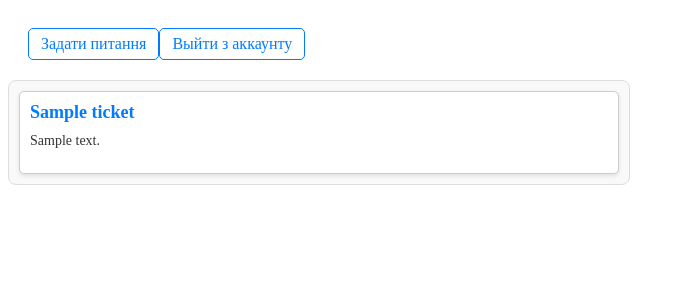
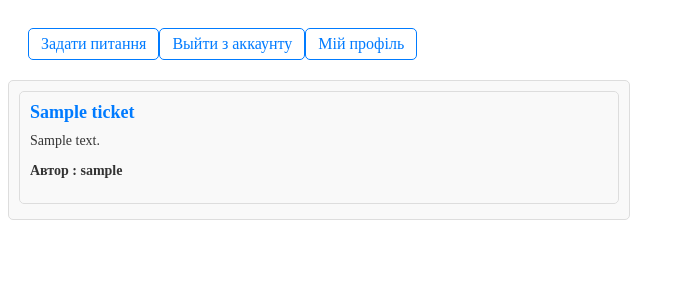
Before and after one commit to LeshaVasucov/forum, a Django app: page / in a window 1280 px wide. Shown: the top 300 px of the page, without its empty margins (0-685 px from the left). Run offline with Django 5.2, Linux system fonts and the light colour scheme; a user stored in the database is signed in; tables that the repository leaves empty hold one stand-in row (values such as "Sample post").

Commit message:
added_Profile

```diff
--- a/auth_sys/views.py
+++ b/auth_sys/views.py
@@ -2,6 +2,7 @@ from django.shortcuts import render , redirect
 from django.contrib.auth.forms import UserCreationForm , AuthenticationForm
 from django.contrib.auth import login , authenticate , logout
 from django.contrib import messages
+from forum.models import Profile
 # Create your views here.
 
 def register_view(request):
@@ -9,6 +10,8 @@ def register_view(request):
         form = UserCreationForm(request.POST)
         if form.is_valid():
             user = form.save()
+            profile = Profile.objects.create(user=user)
+            profile.save()
             login(request, user)
             return redirect("/")
     else:
--- a/core/settings.py
+++ b/core/settings.py
@@ -11,7 +11,7 @@ https://docs.djangoproject.com/en/5.1/ref/settings/
 """
 
 from pathlib import Path
-
+import os
 # Build paths inside the project like this: BASE_DIR / 'subdir'.
 BASE_DIR = Path(__file__).resolve().parent.parent
 
@@ -125,3 +125,6 @@ STATICFILES_DIRS = [
 # https://docs.djangoproject.com/en/5.1/ref/settings/#default-auto-field
 
 DEFAULT_AUTO_FIELD = 'django.db.models.BigAutoField'
+
+MEDIA_URL = "/media/"
+MEDIA_ROOT = os.path.join(BASE_DIR, "media")
--- a/forum/models.py
+++ b/forum/models.py
@@ -22,6 +22,14 @@ class Ticket(models.Model):
         return reverse('ticket-details', kwargs={'pk': self.pk})
 
 
+class Profile(models.Model):
+    user = models.OneToOneField(User, on_delete=models.CASCADE, related_name="profile")
+    Profile_image = models.FileField(upload_to="profile_images/", blank=True, null=True)
+    description = models.TextField()
+    tickets = models.ManyToManyField(Ticket, blank=True)
+
+
+
 class Comment(models.Model):
     ticket = models.ForeignKey(Ticket, on_delete=models.CASCADE, related_name="comments")
     creator = models.ForeignKey(User, on_delete=models.DO_NOTHING)
--- a/forum/urls.py
+++ b/forum/urls.py
@@ -6,4 +6,5 @@ urlpatterns = [
     path("create-ticket", views.CreateTicket.as_view(), name="ticket-create"),
     path("comment-create<int:pk>", views.CommentCreate , name="comment-create"),
     path("comment-like<int:pk>", views.CommentLikeAdd, name="comment-like"),
+    path("profile<int:pk>", views.ProfileView, name="profile")
 ]
--- a/forum/views.py
+++ b/forum/views.py
@@ -1,5 +1,5 @@
 from django.shortcuts import render , redirect , HttpResponseRedirect
-from forum.models import Ticket , Comment , CommentLike
+from forum.models import Ticket , Comment , CommentLike , Profile
 from forum.forms import TicketForm , CommentForm
 from django.views.generic import ListView , CreateView
 from django.urls import reverse_lazy
@@ -19,8 +19,15 @@ class CreateTicket(CreateView):
 
     def form_valid(self, form):
         form.instance.creator = self.request.user
+
+        profile = self.request.user.profile
+
+        ticket = form.save()
+        print(profile , ticket)
+        profile.tickets.add(ticket)
+        profile.save()
+
         return super().form_valid(form)
-
 
 def TicketDetails(request, pk):
     ticket = Ticket.objects.get(id=pk)
@@ -58,3 +65,13 @@ def CommentLikeAdd(request, pk):
         else:
             CommentLike.objects.create(comment=comment, creator=request.user)
         return HttpResponseRedirect(comment.get_absolute_url())
+
+
+def ProfileView(request, pk):
+    profile = Profile.objects.get(id=pk)
+
+    context = {
+        "profile" : profile
+    }
+
+    return render(request, "forum/profile.html", context)
--- a/static/css/styles.css
+++ b/static/css/styles.css
@@ -1,21 +1,33 @@
 .container {
-    margin-bottom: 20px;
+  margin-bottom: 5px;
   padding: 10px;
   border: 1px solid #ddd;
-    border-radius: 8px;
+  border-radius: 5px;
   background-color: #f9f9f9;
   max-width: 600px;
   min-width: 600px;
-    max-height: 200px;
+  max-height: 150px;
   min-height: 50px;
+  overflow: hidden;
+  display: flex;
+  flex-direction: column; /* Вертикальное размещение элементов */
+  justify-content: flex-start; /* Размещение сверху */
 }
 
 .item {
   padding: 10px;
-    background-color: white;
-    border: 1px solid #ccc;
+  background-color: #f9f9f9;
+  border: 1px solid #ddd;
   border-radius: 5px;
-    box-shadow: 0 2px 4px rgba(0, 0, 0, 0.1);
+  margin-bottom: 5px;
+  box-sizing: border-box;
+  overflow: hidden;
+  display: -webkit-box; /* Для поддержки многократных строк */
+  -webkit-box-orient: vertical; /* Вертикальная ориентация */
+  -webkit-line-clamp: 3; /* Ограничиваем 3 строки для Safari/старых браузеров */
+  line-clamp: 3; /* Стандартное свойство для современных браузеров */
+  overflow: hidden;
+  text-overflow: ellipsis; /* Делаем троеточие при переполнении */
 }
 
 .item a {
@@ -23,6 +35,7 @@
   color: #007bff;
   text-decoration: none;
   font-weight: bold;
+  display: block; /* Сделать ссылку блочным элементом, чтобы она занимала всю ширину */
 }
 
 .item a:hover {
@@ -33,6 +46,13 @@
   color: #333;
   font-size: 14px;
   margin-top: 10px;
+  display: -webkit-box;
+  -webkit-box-orient: vertical;
+  -webkit-line-clamp: 3;
+  line-clamp: 3;
+  overflow: hidden;
+  text-overflow: ellipsis;
+  word-wrap: break-word;
 }
 
 header {
--- a/templates/forum/ticket_detail.html
+++ b/templates/forum/ticket_detail.html
@@ -2,9 +2,10 @@
 {% block content %}
 <body>
     <div class="ticket-details" >
-        <h1>{{ ticket.title }} - {{ ticket.status }}</h1>
+        <h1>{{ ticket.title }}</a> - {{ ticket.status }}</h1>
         <p>{{ ticket.description}}</p>
         <p>{{ ticket.created_at }}</p>
+        <p style="text-align: right;">Автор : <a  href="{% url 'profile' ticket.creator.pk %}">{{ ticket.creator }}</p></a>
     </div>
     <div class="comment">
         {% for comment in comments %}
@@ -17,7 +18,7 @@
         {% endfor %}
     </div>
     <div>
-        <h3>Залишити коментар:</h3>
+        <h3>Відповісти :</h3>
         <form action="{% url 'comment-create' ticket.id %}" method="post">
             {% csrf_token %}
             {{ comment_form.as_p }}
--- a/templates/forum/ticket_list.html
+++ b/templates/forum/ticket_list.html
@@ -7,6 +7,7 @@
                 <div class="item">
                     <a href="{%url 'ticket-details' ticket.pk%}"> {{ticket.title}}</a>
                     <p> {{ticket.description}}</p>
+                    <a href="{% url 'profile' ticket.creator.pk %}"><p>Автор : {{ticket.creator}}</p></a>
                 </div>
             </div>
         {% endfor %}
--- a/templates/header.html
+++ b/templates/header.html
@@ -8,6 +8,7 @@
         {% endif %}
         {% if request.path != '/create-ticket'%}
             <a href="/create-ticket"><p>Задати питання</p></a>
+
         {% endif %}
         </div>
         <div>
@@ -16,6 +17,9 @@
                 <a href="/login"><p>Авторизуватись</p></a>
             {% else %}
                 <a href="/logout"><p>Выйти з аккаунту</p></a>
+                {% if not request.resolver_match.url_name == 'profile'%}
+                    <a href="{%url 'profile' user.pk%}"><p>Мій профіль</p></a>
+                {% endif %}
             {% endif %}
         </div>
     </header>
```
Also changed, not shown: templates/forum/profile.html (added, +11 -0 lines), forum/migrations/0004_profile.py (added), forum/migrations/0005_rename_title_profile_user.py (added), forum/migrations/0006_alter_profile_tickets.py (added), forum/migrations/0007_remove_profile_tickets_profile_tickets.py (added), forum/migrations/0008_alter_profile_tickets.py (added), forum/migrations/0009_alter_profile_user.py (added). Lines whose indentation alone changed are shown as unchanged.
